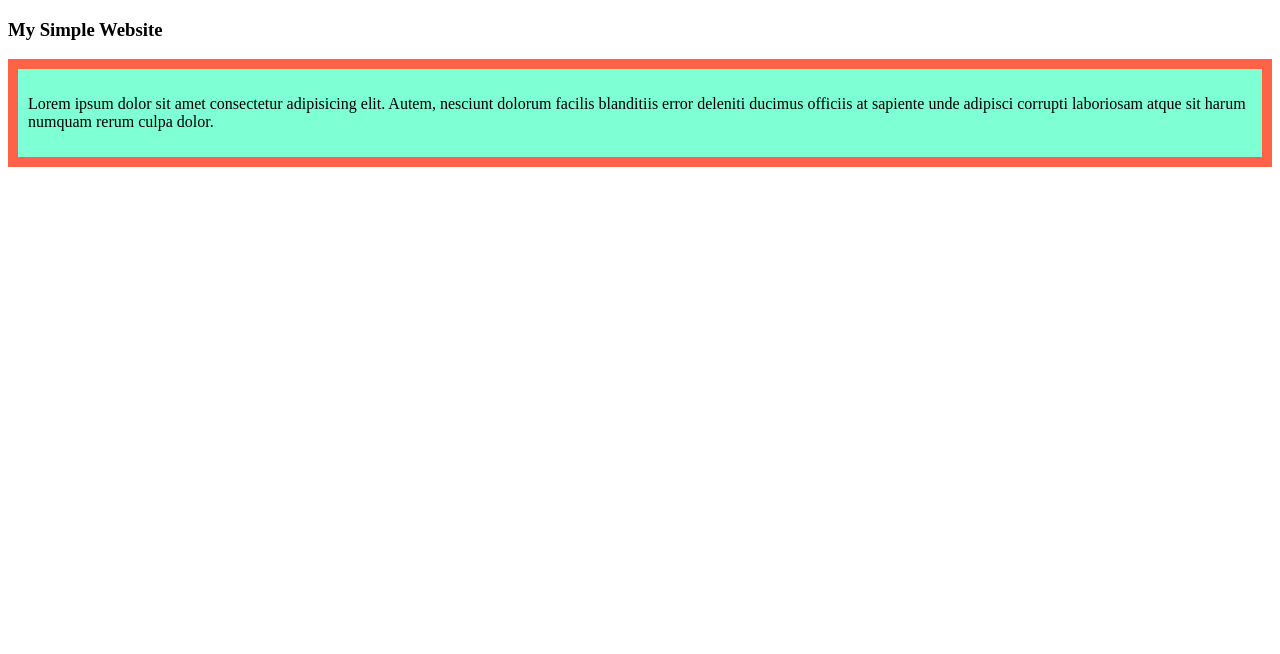
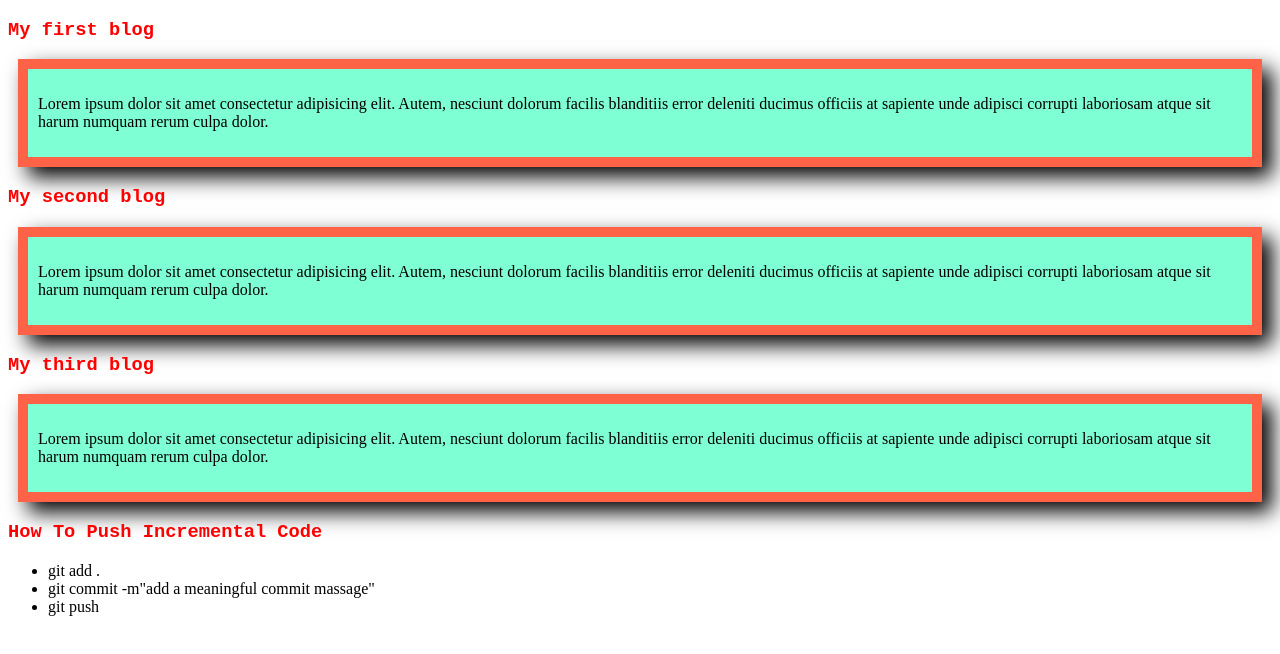
Before and after one commit to UniqueCoder17/my-simple-website, a plain HTML site: page index.html in a window 1280 px wide. Drawn offline with Linux system fonts and the light colour scheme.

Commit message:
my first blog

```diff
--- a/index.html
+++ b/index.html
@@ -7,9 +7,23 @@
     <link rel="stylesheet" href="./styles/blog.css">
 </head>
 <body>
-    <h3>My Simple Website</h3>
+    <h3>My first blog</h3>
     <div>
         <p>Lorem ipsum dolor sit amet consectetur adipisicing elit. Autem, nesciunt dolorum facilis blanditiis error deleniti ducimus officiis at sapiente unde adipisci corrupti laboriosam atque sit harum numquam rerum culpa dolor.</p>
     </div>
+    <h3>My second blog</h3>
+    <div>
+        <p>Lorem ipsum dolor sit amet consectetur adipisicing elit. Autem, nesciunt dolorum facilis blanditiis error deleniti ducimus officiis at sapiente unde adipisci corrupti laboriosam atque sit harum numquam rerum culpa dolor.</p>
+    </div>
+    <h3>My third blog</h3>
+    <div>
+        <p>Lorem ipsum dolor sit amet consectetur adipisicing elit. Autem, nesciunt dolorum facilis blanditiis error deleniti ducimus officiis at sapiente unde adipisci corrupti laboriosam atque sit harum numquam rerum culpa dolor.</p>
+    </div>
+    <h3>How To Push Incremental Code</h3>
+    <ul>
+        <li>git add .</li>
+        <li>git commit -m"add a meaningful commit massage"</li>
+        <li>git push</li>
+    </ul>
 </body>
 </html>
--- a/styles/blog.css
+++ b/styles/blog.css
@@ -1,5 +1,14 @@
+h3 {
+    color: red;
+    text-decoration: solid;
+    font-family:'Courier New', Courier, monospace;
+
+}
+
 div {
     background-color: aquamarine;
     border: 10px solid tomato;
     padding: 10px;
+    margin: 10px;
+    box-shadow: 10px 10px 20px;
 }
```
